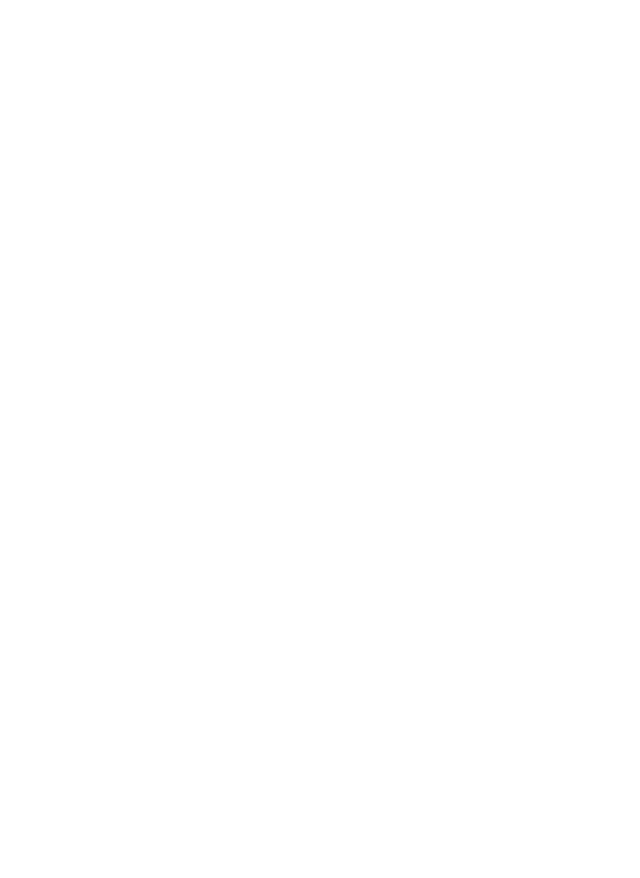
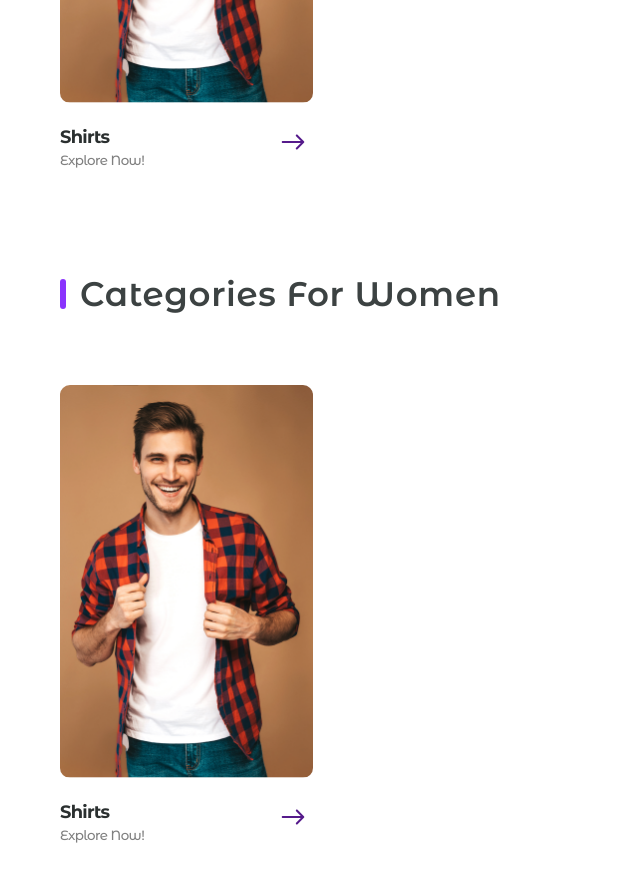
Before and after one commit to Phantather/euphoria, a React (Create React App) app: page / in a window 1280 px wide. Shown: the part 4180-5058 px from the top of the page, without its empty margins (0-640 px from the left). Before the commit the page ends 3778 px from the top, so only its background shows below. Built offline with nearby package versions, Linux system fonts and the light colour scheme.

Commit message:
add: new sections for categories

```diff
--- a/src/pages/Home/Home.jsx
+++ b/src/pages/Home/Home.jsx
@@ -4,6 +4,8 @@
 import Arrival from "./Arrival/Arrival";
 import Saving from "./Saving/Saving";
 import Made from "./Made/Made";
+import MenCategories from "./MenCategories/MenCategories";
+import WomenCategories from "./WomenCategories/WomenCategories";
 
 const Home = () => {
     return (
@@ -13,6 +15,8 @@
             <Arrival/>
             <Saving/>
             <Made/>
+            <MenCategories/>
+            <WomenCategories/>
         </>
     );
 };
--- /dev/null
+++ b/src/pages/Home/MenCategories/MenCategories.jsx
@@ -0,0 +1,30 @@
+import React from 'react';
+import { IoIosArrowRoundForward } from "react-icons/io";
+import cat from '../../../assets/cat.png'
+const MenCategories = () => {
+    return (
+        <section className="categories">
+            <div className="container">
+                <h2 className="title">Categories For Men</h2>
+                <div className="categories__row">
+                    <div className="categories__card">
+                        <img src={cat} alt="" className="categories__card-img"/>
+                        <div className="categories__card-bottom">
+                            <p className="categories__card-cat">
+                                Shirts
+                                <span>
+                                    Explore Now!
+                                </span>
+                            </p>
+                            <a href="" className="categories__card-link">
+                                <IoIosArrowRoundForward />
+                            </a>
+                        </div>
+                    </div>
+                </div>
+            </div>
+        </section>
+    );
+};
+
+export default MenCategories;
--- /dev/null
+++ b/src/pages/Home/WomenCategories/WomenCategories.jsx
@@ -0,0 +1,31 @@
+import React from 'react';
+import cat from "../../../assets/cat.png";
+import {IoIosArrowRoundForward} from "react-icons/io";
+
+const WomenCategories = () => {
+    return (
+        <section className="categories">
+            <div className="container">
+                <h2 className="title">Categories For Women</h2>
+                <div className="categories__row">
+                    <div className="categories__card">
+                        <img src={cat} alt="" className="categories__card-img"/>
+                        <div className="categories__card-bottom">
+                            <p className="categories__card-cat">
+                                Shirts
+                                <span>
+                                    Explore Now!
+                                </span>
+                            </p>
+                            <a href="" className="categories__card-link">
+                                <IoIosArrowRoundForward />
+                            </a>
+                        </div>
+                    </div>
+                </div>
+            </div>
+        </section>
+    );
+};
+
+export default WomenCategories;
--- /dev/null
+++ b/src/styles/categories.scss
@@ -0,0 +1,42 @@
+.categories {
+  padding-bottom: 101px;
+  &__row {
+    display: flex;
+    flex-wrap: wrap;
+    gap: 50px;
+    margin-top: 70px;
+  }
+  &__card {
+    width: calc(25% - 37.5px);
+    &-img {
+      width: 100%;
+      height: 393px;
+      object-fit: cover;
+      border-radius: 10px;
+      margin-bottom: 15px;
+    }
+    &-bottom {
+      display: flex;
+      justify-content: space-between;
+      align-items: center;
+    }
+    &-cat {
+      color: #2A2F2F;
+      font-size: 17.875px;
+      font-weight: 700;
+      letter-spacing: -0.715px;
+      display: flex;
+      flex-direction: column;
+      row-gap: 5px;
+      span{
+        color: #7F7F7F;
+        font-size: 13.407px;
+        font-weight: 500;
+        letter-spacing: -0.536px;
+      }
+    }
+    &-link {
+      font-size: 40px;
+    }
+  }
+}
--- a/src/styles/style.scss
+++ b/src/styles/style.scss
@@ -43,3 +43,4 @@
 @import "register";
 @import "saving";
 @import "made";
+@import "categories";
```
Also changed, not shown: src/assets/cat.png (added).
